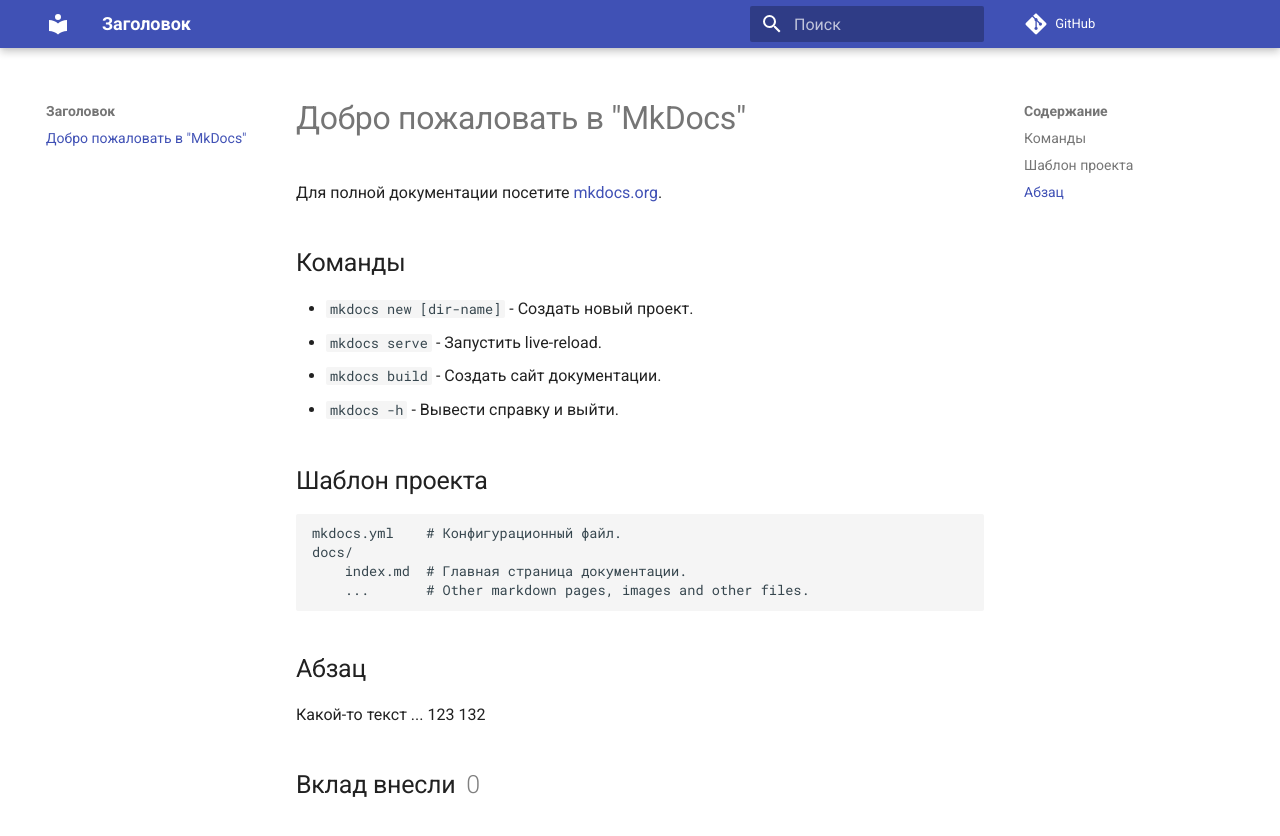
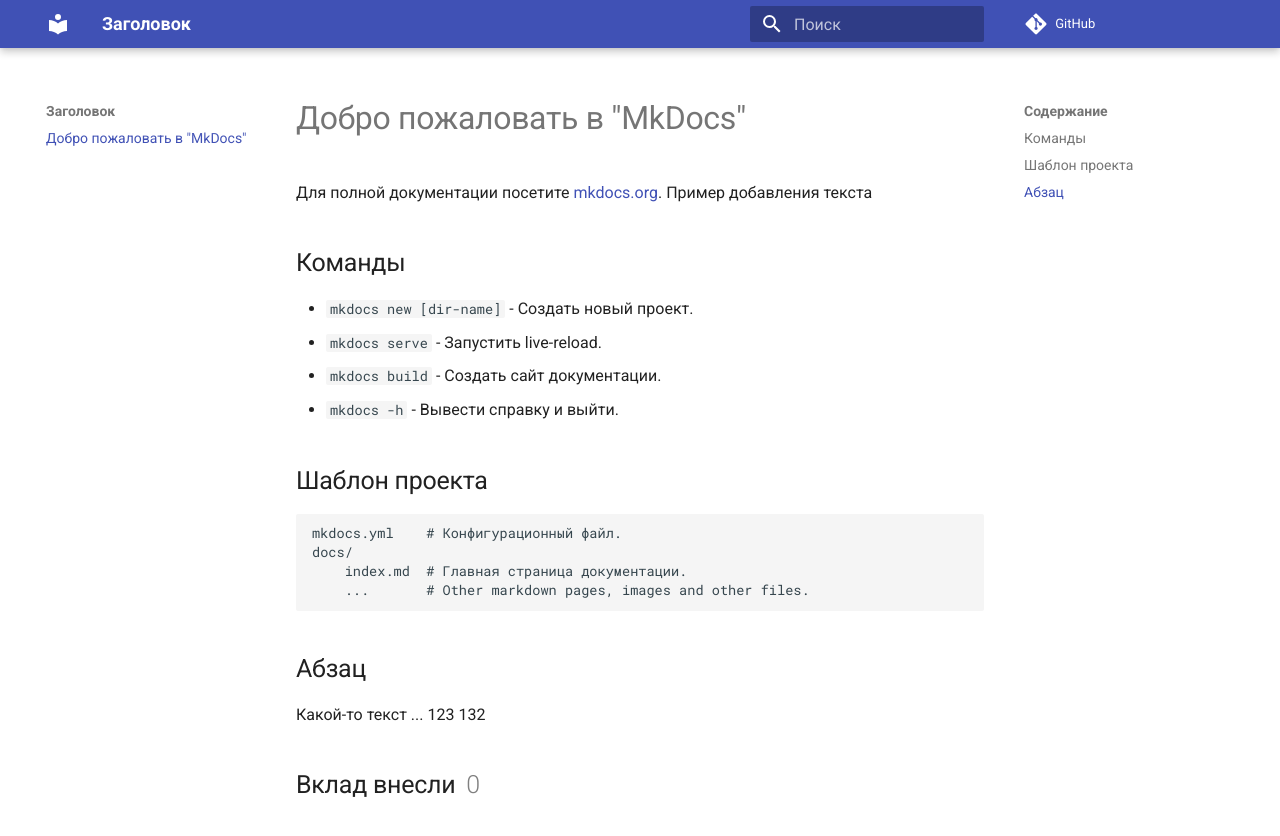
Before and after one commit to TheNameXDD/Spaju-learning, an MkDocs documentation site: the page built from docs/index.md, in a window 1280 px wide. Shown: the top 836 px of the page. Built offline with MkDocs 1.6.1 and Material for MkDocs 9.7.7, drawn with Linux system fonts in a browser that asks for light colours; comment, search, counter and statistics services are not loaded.

Commit message:
Update index.md

```diff
--- a/docs/index.md
+++ b/docs/index.md
@@ -1,6 +1,7 @@
 # Добро пожаловать в "MkDocs"
 
 Для полной документации посетите [mkdocs.org](https://www.mkdocs.org).
+Пример добавления текста
 
 ## Команды
 
```
